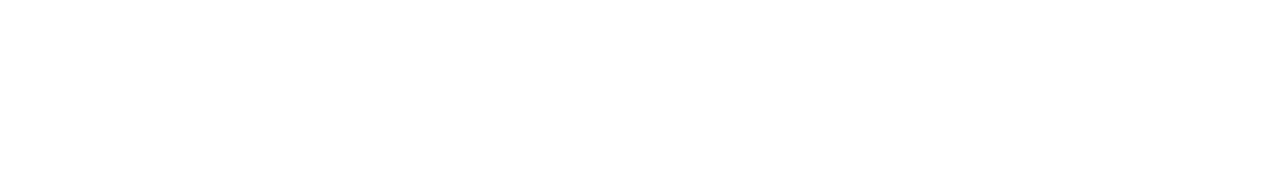
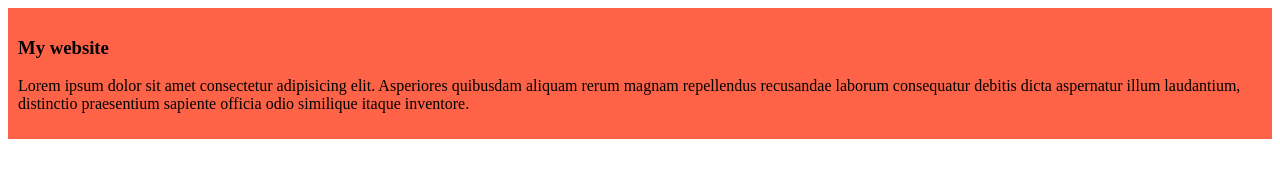
Before and after one commit to asifahmed1810/My-simple-website, a plain HTML site: page index.html in a window 1280 px wide. Drawn offline with Linux system fonts and the light colour scheme.

Commit message:
added the first blog

```diff
--- a/index.html
+++ b/index.html
@@ -4,8 +4,17 @@
     <meta charset="UTF-8">
     <meta name="viewport" content="width=device-width, initial-scale=1.0">
     <title>My simple website</title>
+    <link rel="stylesheet" href="/style/blog.css">
 </head>
 <body>
+    <div>
+
+        <h3>My website</h3>
+
+        <p>Lorem ipsum dolor sit amet consectetur adipisicing elit. Asperiores quibusdam aliquam rerum magnam repellendus recusandae laborum consequatur
+             debitis dicta aspernatur illum laudantium, distinctio praesentium sapiente officia odio similique itaque inventore.</p>
+
+    </div>
 
 </body>
 </html>
--- /dev/null
+++ b/style/blog.css
@@ -0,0 +1,4 @@
+div{
+    background-color: tomato;
+    padding: 10px;
+}
```
